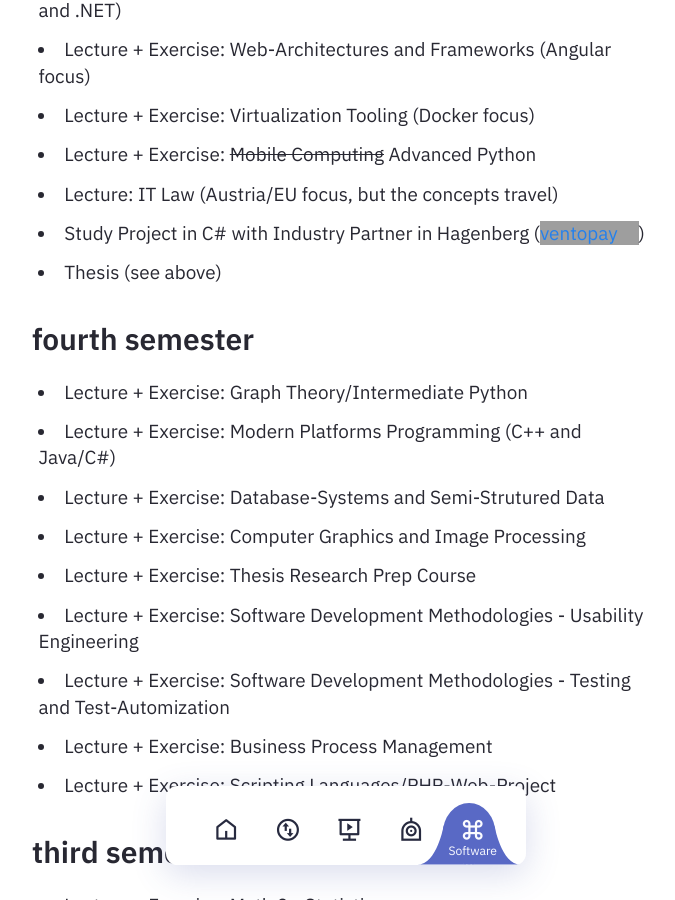
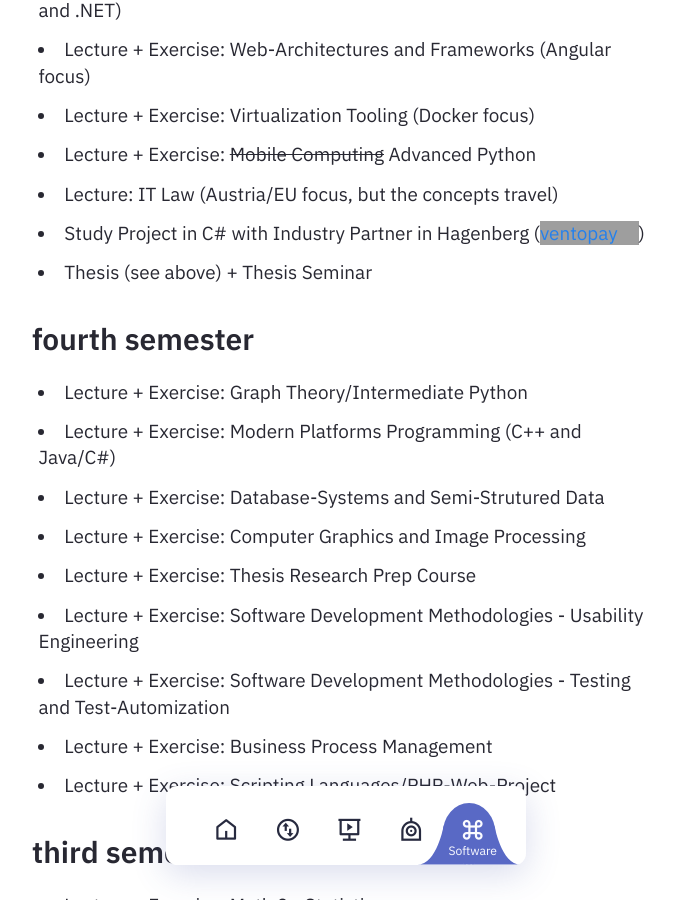
Before and after one commit to heseltime/heseltime.github.io, a Jekyll site: the page built from pages/rDse.md, in a window 1280 px wide and 900 px high, scrolled down 1357 px. Shown: the whole window, without its empty margins (294-969 px from the left). Built offline with Jekyll 4.4.1, drawn with Linux system fonts in a browser that asks for light colours; grey boxes are pictures that could not be loaded.

Commit message:
Add Thesis Seminar info

```diff
--- a/pages/rDse.md
+++ b/pages/rDse.md
@@ -27,7 +27,7 @@ Fifth semester starts in fall 2023, sixth semester is all about practice and in
 - Lecture + Exercise: ~~Mobile Computing~~ Advanced Python
 - Lecture: IT Law (Austria/EU focus, but the concepts travel)
 - Study Project in C# with Industry Partner in Hagenberg ([ventopay](https://www.linkedin.com/company/ventopay-gmbh))
-- Thesis (see above)
+- Thesis (see above) + Thesis Seminar
 
 ## fourth semester
 
```
